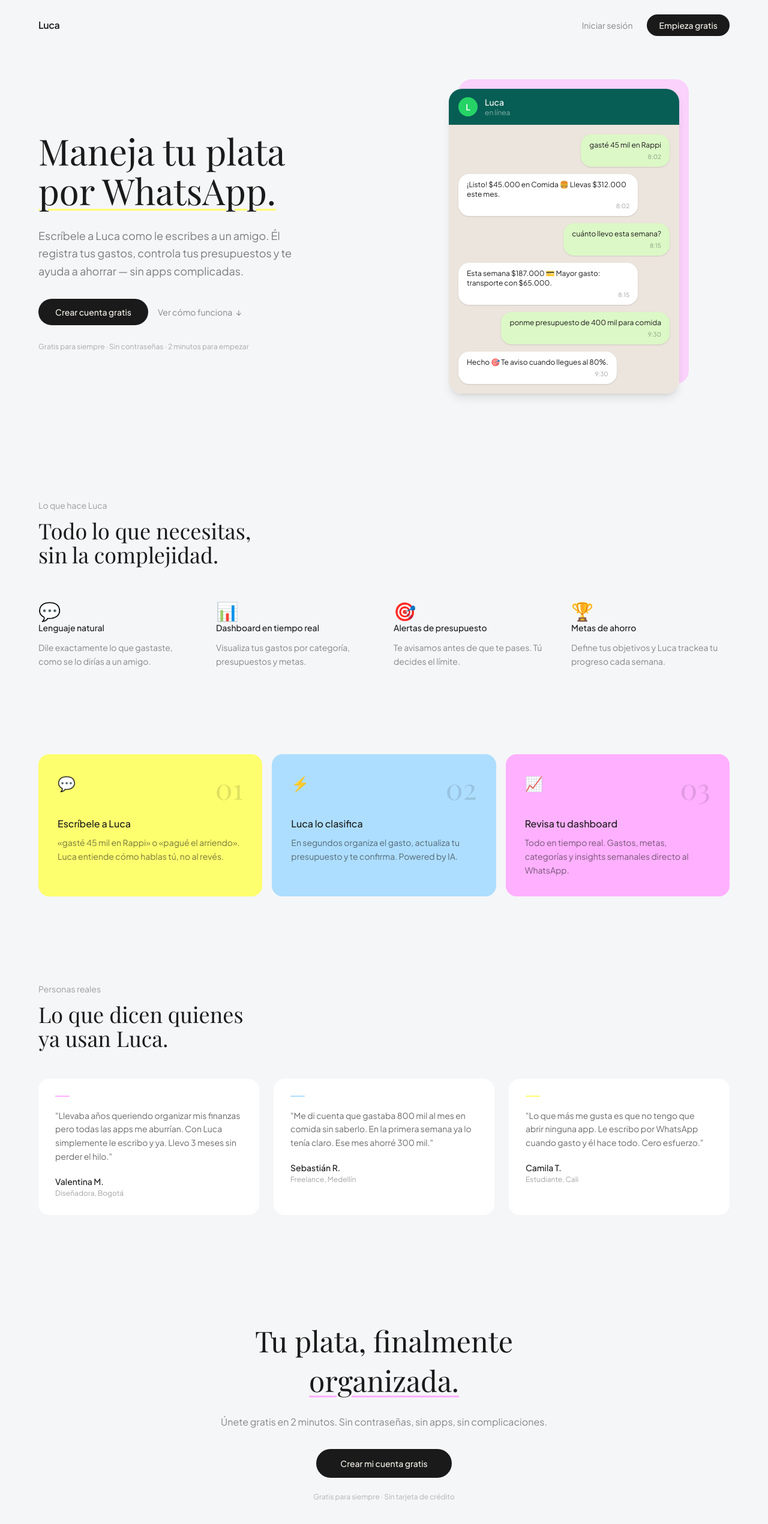
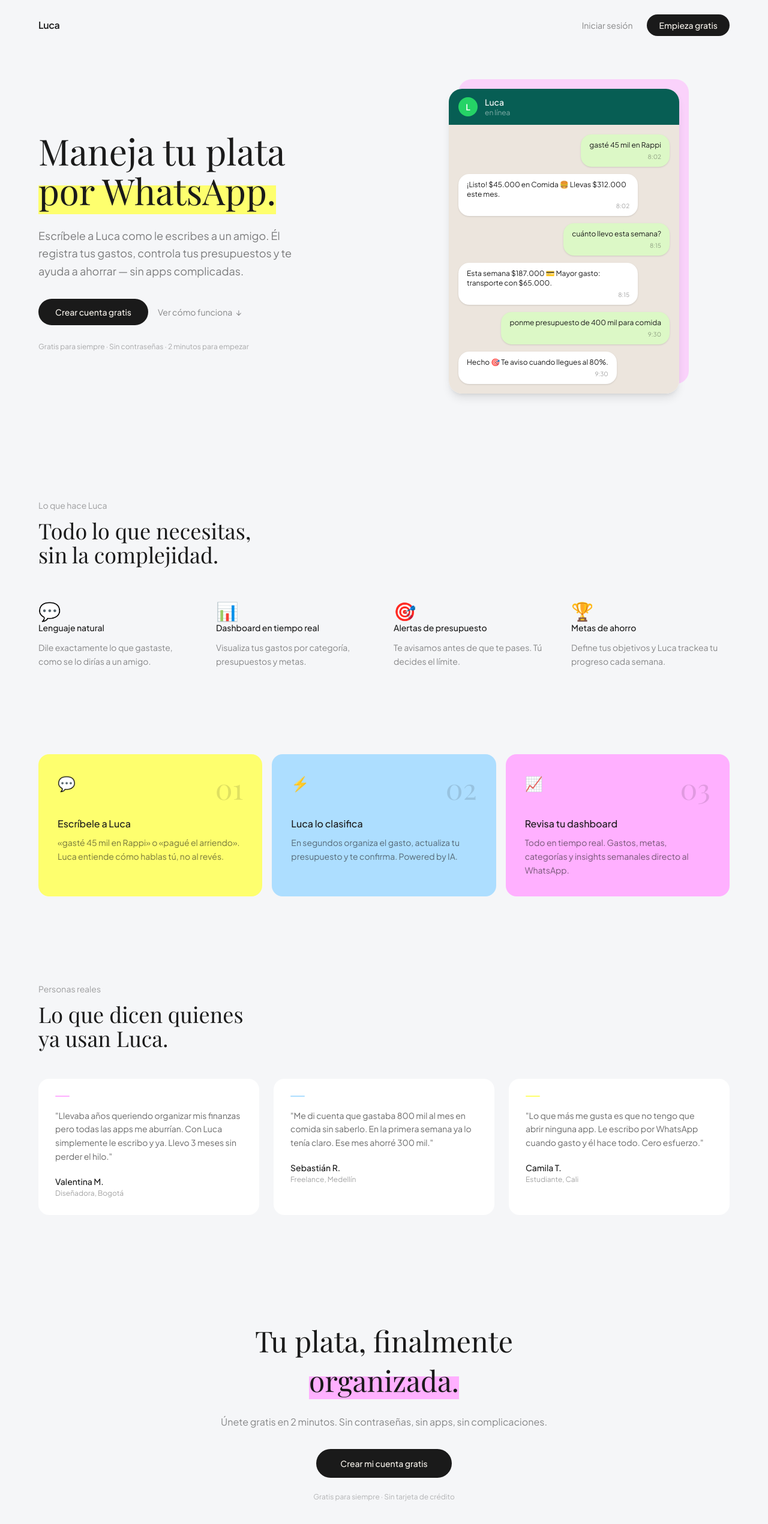
Before and after one commit to soysostudio/wellness-finance-tracker, a Next.js app: page / in a window 1280 px wide. Shown: the top 2540 px of the page at 60% size. Built offline with nearby package versions, Linux system fonts and the light colour scheme.

Commit message:
design: highlight gradient al 60% de altura de la fuente

```diff
--- a/app/page.tsx
+++ b/app/page.tsx
@@ -22,7 +22,7 @@ export default function LandingPage() {
         <div className="space-y-7">
           <h1 className="font-serif text-5xl md:text-6xl leading-[1.1] font-normal text-[#1A1A1A]">
             Maneja tu plata<br />
-            <span style={{ textDecorationLine: "underline", textDecorationColor: "#FEFF6E", textDecorationThickness: "3px", textUnderlineOffset: "6px" }}>por WhatsApp.</span>
+            <span style={{ background: "linear-gradient(to top, #FEFF6E 60%, transparent 60%)" }}>por WhatsApp.</span>
           </h1>
           <p className="text-[#1A1A1A]/55 text-lg leading-relaxed max-w-md">
             Escríbele a Luca como le escribes a un amigo.
@@ -141,7 +141,7 @@ export default function LandingPage() {
       <section className="px-8 md:px-16 py-24 max-w-3xl mx-auto text-center space-y-6">
         <h2 className="font-serif text-4xl md:text-5xl font-normal leading-snug text-[#1A1A1A]">
           Tu plata, finalmente<br />
-          <span style={{ textDecorationLine: "underline", textDecorationColor: "#FFB0FF", textDecorationThickness: "3px", textUnderlineOffset: "6px" }}>organizada.</span>
+          <span style={{ background: "linear-gradient(to top, #FFB0FF 60%, transparent 60%)" }}>organizada.</span>
         </h2>
         <p className="text-[#1A1A1A]/50 leading-relaxed">
           Únete gratis en 2 minutos. Sin contraseñas, sin apps, sin complicaciones.
```
